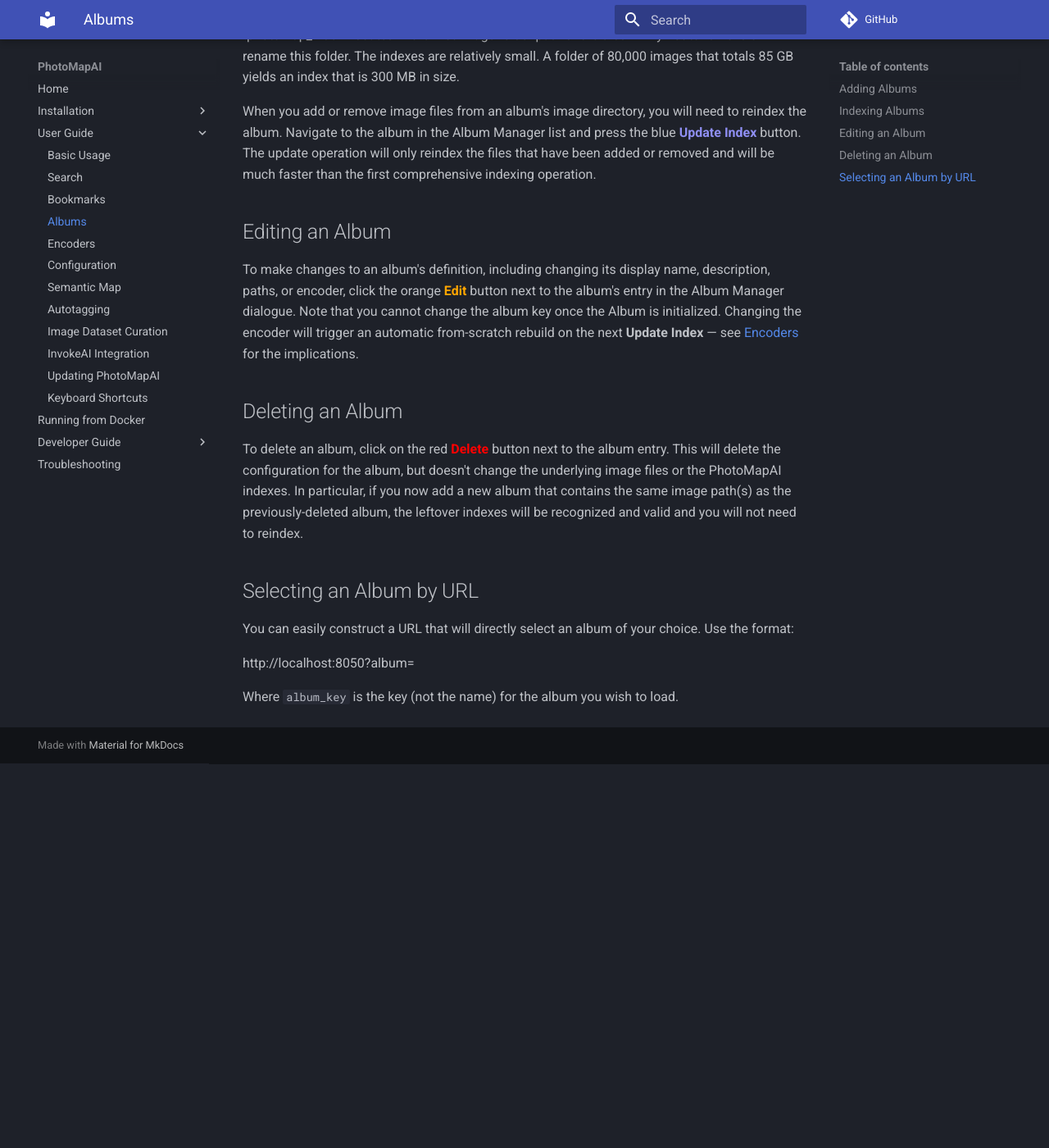
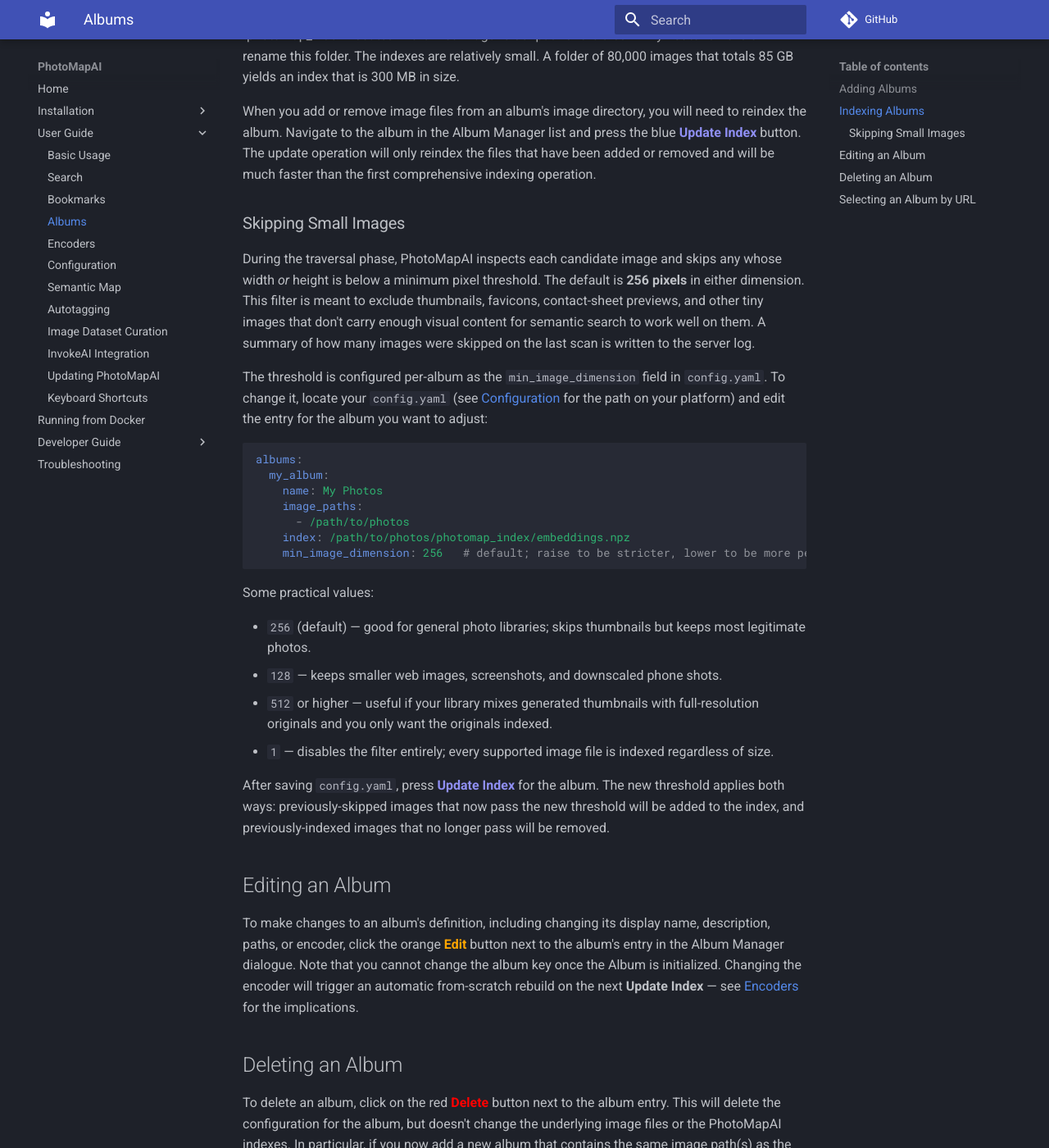
Before and after one commit to lstein/PhotoMapAI, an MkDocs documentation site: the page built from docs/user-guide/albums.md, in a window 1280 px wide and 1400 px high, scrolled down 3170 px. Shown: the whole window at 82% size. Built offline with MkDocs 1.6.1 and Material for MkDocs 9.7.7, drawn with Linux system fonts in a browser that asks for light colours; comment, search, counter and statistics services are not loaded; before the commit the page ends 4101 px from its top, so only the background shows below that.

Commit message:
docs(albums): document the min_image_dimension gate
Adds a "Skipping Small Images" subsection under Indexing Albums covering:
- What the filter does and the 256-pixel default
- How to change ``min_image_dimension`` per album in config.yaml
- Practical reference values
- How an Update Index pass applies the new threshold both ways
  (adding now-eligible images, removing now-ineligible ones)

Co-Authored-By: Claude Opus 4.7 (1M context) <noreply@anthropic.com>

````diff
--- a/docs/user-guide/albums.md
+++ b/docs/user-guide/albums.md
@@ -41,6 +41,31 @@ When the indexing process is done, you will find the generated indexes stored in
 
 When you add or remove image files from an album's image directory, you will need to reindex the album. Navigate to the album in the Album Manager list and press the blue <span class="blue-button-text">Update Index</span> button. The update operation will only reindex the files that have been added or removed and will be much faster than the first comprehensive indexing operation.
 
+### Skipping Small Images
+
+During the traversal phase, PhotoMapAI inspects each candidate image and skips any whose width *or* height is below a minimum pixel threshold. The default is **256 pixels** in either dimension. This filter is meant to exclude thumbnails, favicons, contact-sheet previews, and other tiny images that don't carry enough visual content for semantic search to work well on them. A summary of how many images were skipped on the last scan is written to the server log.
+
+The threshold is configured per-album as the `min_image_dimension` field in `config.yaml`. To change it, locate your `config.yaml` (see [Configuration](configuration.md) for the path on your platform) and edit the entry for the album you want to adjust:
+
+```yaml
+albums:
+  my_album:
+    name: My Photos
+    image_paths:
+      - /path/to/photos
+    index: /path/to/photos/photomap_index/embeddings.npz
+    min_image_dimension: 256   # default; raise to be stricter, lower to be more permissive
+```
+
+Some practical values:
+
+- `256` (default) — good for general photo libraries; skips thumbnails but keeps most legitimate photos.
+- `128` — keeps smaller web images, screenshots, and downscaled phone shots.
+- `512` or higher — useful if your library mixes generated thumbnails with full-resolution originals and you only want the originals indexed.
+- `1` — disables the filter entirely; every supported image file is indexed regardless of size.
+
+After saving `config.yaml`, press <span class="blue-button-text">Update Index</span> for the album. The new threshold applies both ways: previously-skipped images that now pass the new threshold will be added to the index, and previously-indexed images that no longer pass will be removed.
+
 ## Editing an Album
 
 To make changes to an album's definition, including changing its display name, description, paths, or encoder, click the orange <span class="orange-button-text">Edit</span> button next to the album's entry in the Album Manager dialogue. Note that you cannot change the album key once the Album is initialized. Changing the encoder will trigger an automatic from-scratch rebuild on the next **Update Index** — see [Encoders](encoders.md) for the implications.
````
